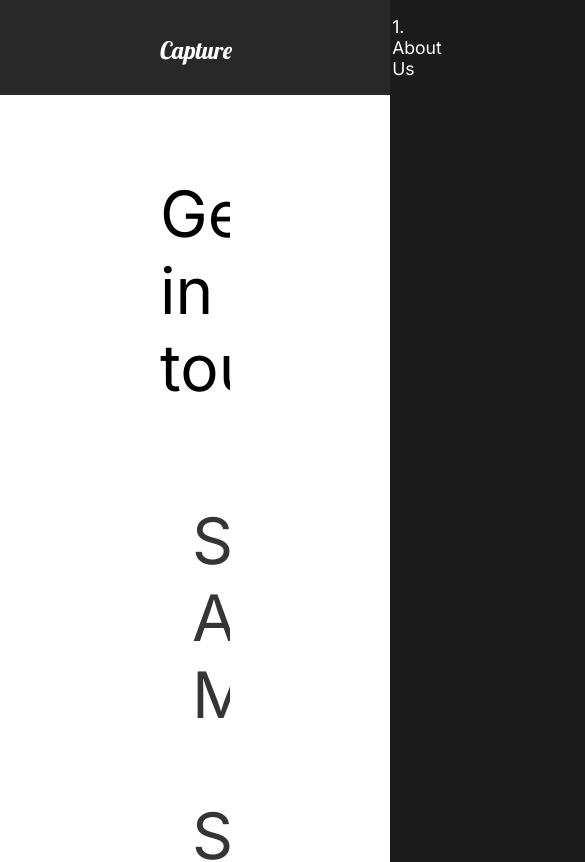
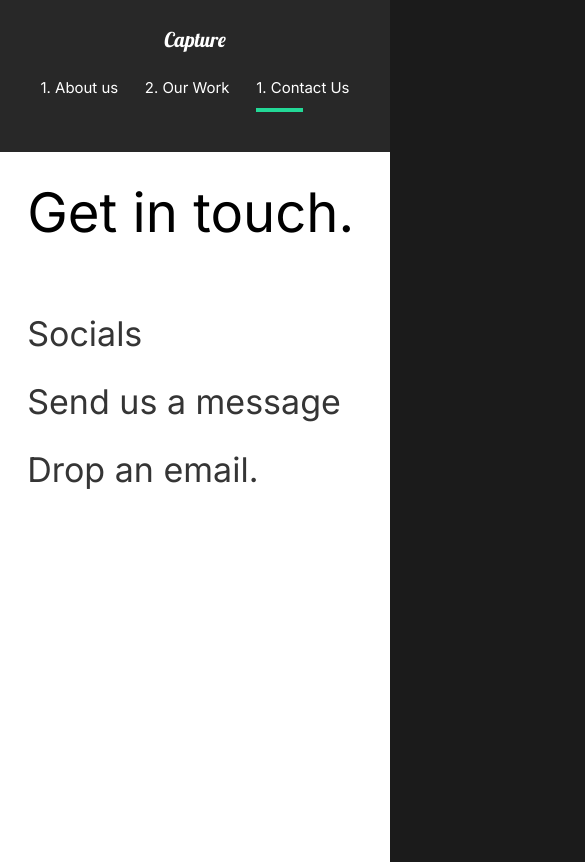
Before and after one commit to jsilva23/capture, a React (Create React App) app: page /contact in a window 390 px wide. Shown: the top 862 px of the page, 585 px wide, since content can reach past the window. Built offline with nearby package versions, Linux system fonts and the light colour scheme.

Commit message:
19. media queries and final project

```diff
--- a/src/App.js
+++ b/src/App.js
@@ -12,12 +12,12 @@ import { Switch, Route, useLocation } from "react-router-dom";
 import { AnimatePresence } from "framer-motion";
 
 function App() {
-
   const location = useLocation();
 
   return (
     <div className="App">
       <GlobalStyle />
+
       <Nav />
       <AnimatePresence exitBeforeEnter>
         <Switch location={location} key={location.pathname}>
--- a/src/components/GlobalStyle.js
+++ b/src/components/GlobalStyle.js
@@ -5,6 +5,12 @@ const GlobalStyle = createGlobalStyle`
         margin: 0;
         padding: 0;
         box-sizing: border-box;
+    }
+
+    html{
+        @media (max-width: 1500px) {
+            font-size: 85%;
+        }
     }
 
     body {
@@ -59,5 +65,4 @@ const GlobalStyle = createGlobalStyle`
     }
 `;
 
-
 export default GlobalStyle;
--- a/src/components/Nav.js
+++ b/src/components/Nav.js
@@ -1,7 +1,11 @@
-import Styled from "styled-components";
-import { Link } from "react-router-dom";
+import React from 'react';
+import styled from 'styled-components';
+import { Link, useHistory } from 'react-router-dom';
+import { motion } from 'framer-motion';
 
 const Nav = () => {
+  const history = useHistory();
+  const activePath = history.location.pathname;
   return (
     <StyledNav>
       <h1>
@@ -11,46 +15,86 @@ const Nav = () => {
       </h1>
       <ul>
         <li>
-          <Link to="/">1. About Us</Link>
+          <Link to="/">1. About us</Link>
+          <Line
+            transition={{ duration: 0.75 }}
+            initial={{ width: '0%' }}
+            animate={{ width: activePath === '/' ? '50%' : '0%' }}
+          />
         </li>
         <li>
           <Link to="/work">2. Our Work</Link>
+          <Line
+            transition={{ duration: 0.75 }}
+            initial={{ width: '0%' }}
+            animate={{ width: activePath === '/work' ? '50%' : '0%' }}
+          />
         </li>
         <li>
-          <Link to="/contact">3. Contact Us</Link>
+          <Link to="/contact">1. Contact Us</Link>
+          <Line
+            transition={{ duration: 0.75 }}
+            initial={{ width: '0%' }}
+            animate={{ width: activePath === '/contact' ? '50%' : '0%' }}
+          />
         </li>
       </ul>
     </StyledNav>
   );
 };
 
-const StyledNav = Styled.div`
+const StyledNav = styled.nav`
   min-height: 10vh;
+  display: flex;
   margin: auto;
-    display: flex;
   justify-content: space-between;
   align-items: center;
+  background: #282828;
   padding: 1rem 10rem;
-    background: #282828;
-    a {
-        color: white;
-        text-decoration: none;
-    }
+  position: sticky;
+  top: 0;
+  z-index: 10;
 
   ul {
     display: flex;
     list-style: none;
   }
-
+  li {
+    padding-left: 10rem;
+    position: relative;
+  }
+  a {
+    color: white;
+    text-decoration: none;
+  }
   #logo {
     font-size: 1.5rem;
-        font-family: "Lobster", cursive;
+    font-family: 'Lobster', cursive;
     font-weight: lighter;
   }
+  @media (max-width: 1500px) {
+    flex-direction: column;
+    padding: 2rem 0rem;
+    ul {
+      padding: 2rem;
+      justify-content: space-around;
+      width: 100%;
+      li {
+        padding: 0;
+      }
+    }
+  }
+`;
 
-    li {
-        position: relative;
-        padding-left: 10rem;
+const Line = styled(motion.div)`
+  height: 0.3rem;
+  background: #23d997;
+  width: 5%;
+  position: absolute;
+  bottom: -80%;
+  left: 60%;
+  @media (max-width: 1500px) {
+    left: 0%;
   }
 `;
 
--- /dev/null
+++ b/src/components/ScrollTop.js
@@ -0,0 +1,21 @@
+import { useEffect } from 'react';
+import { useLocation } from 'react-router-dom';
+
+const ScrollTop = () => {
+  const { pathname } = useLocation();
+
+  useEffect(() => {
+    try {
+      window.scroll({
+        top: 0,
+        left: 0,
+      });
+    } catch (error) {
+      window.scrollTo(0, 0);
+    }
+  }, [pathname]);
+
+  return null;
+};
+
+export default ScrollTop;
--- a/src/components/ServicesSection.js
+++ b/src/components/ServicesSection.js
@@ -75,11 +75,20 @@ const Services = Styled(About)`
     width: 70%;
     padding: 2rem 0rem 4rem 0rem;
   }
+
+  @media (max-width: 1500px) {
+    display: block;
+    padding: 2rem 2rem;
+  }
 `;
 
 const Cards = Styled.div`
   display: flex;
   flex-wrap: wrap;
+
+  @media (max-width: 1500px) {
+    justify-content: center;
+  }
 `;
 
 const Card = Styled.div`
@@ -96,6 +105,12 @@ const Card = Styled.div`
       padding: 1rem;
     }
   }
+
+  @media (max-width: 1500px) {
+    display: flex;
+    flex-direction: column;
+    align-items: center;
+  }
 `;
 
 export default ServicesSection;
--- a/src/components/Toggle.js
+++ b/src/components/Toggle.js
@@ -1,16 +1,24 @@
-import { useState } from "react";
-import { motion } from "framer-motion";
+import React, { useState } from 'react';
+import { motion } from 'framer-motion';
+import styled from 'styled-components';
 
-const Toggle = ({ title, children }) => {
+const Toggle = ({ children, title }) => {
   const [toggle, setToggle] = useState(false);
 
   return (
-    <motion.div layout className="question" onClick={() => setToggle(!toggle)}>
+    <StyledToggle layout onClick={() => setToggle(!toggle)}>
       <motion.h4 layout>{title}</motion.h4>
-      {toggle ? children : ""}
+      {toggle ? children : ''}
       <div className="faq-line"></div>
-    </motion.div>
+    </StyledToggle>
   );
 };
 
+const StyledToggle = styled(motion.div)`
+  cursor: pointer;
+  h4 {
+    padding: 2rem 0rem;
+  }
+`;
+
 export default Toggle;
--- a/src/pages/AboutUs.js
+++ b/src/pages/AboutUs.js
@@ -1,16 +1,24 @@
 import AboutSection from "../components/AboutSection";
 import FaqSection from "../components/FaqSection";
-import ServicesSection from "../components/ServicesSection"
+import ServicesSection from "../components/ServicesSection";
 //Animation
 import { motion } from "framer-motion";
 import { pageAnimation } from "../animation";
 
+import ScrollTop from "../components/ScrollTop";
+
 const AboutUs = () => {
   return (
-    <motion.div variants={pageAnimation} exit="exit" initial="hidden" animate="show">
+    <motion.div
+      variants={pageAnimation}
+      exit="exit"
+      initial="hidden"
+      animate="show"
+    >
       <AboutSection />
       <ServicesSection />
       <FaqSection />
+      <ScrollTop />
     </motion.div>
   );
 };
--- a/src/pages/ContactUs.js
+++ b/src/pages/ContactUs.js
@@ -1,42 +1,41 @@
+import React from 'react';
+import styled from 'styled-components';
 //Animation
-import { motion } from "framer-motion";
-import { pageAnimation, titleAnim } from "../animation";
-import Styles from "styled-components";
+import { motion } from 'framer-motion';
+import { pageAnimation, titleAnim } from '../animation';
 
 const ContactUs = () => {
   return (
     <ContactStyle
+      style={{ background: '#fff' }}
       variants={pageAnimation}
       exit="exit"
       initial="hidden"
       animate="show"
-      style={{ background: "#fff" }}
     >
       <Title>
         <Hide>
-          <motion.h2 variants={titleAnim}>Get in touch</motion.h2>
+          <motion.h2 variants={titleAnim}>Get in touch.</motion.h2>
         </Hide>
+        <div className="line2"></div>
       </Title>
-
       <div>
         <Hide>
           <Social variants={titleAnim}>
             <Circle />
-            <h2>Send Us A Message</h2>
+            <h2>Socials</h2>
           </Social>
         </Hide>
-
         <Hide>
           <Social variants={titleAnim}>
             <Circle />
-            <h2>Send An Email</h2>
+            <h2>Send us a message</h2>
           </Social>
         </Hide>
-
         <Hide>
           <Social variants={titleAnim}>
             <Circle />
-            <h2>Social Media</h2>
+            <h2>Drop an email.</h2>
           </Social>
         </Hide>
       </div>
@@ -44,34 +43,44 @@ const ContactUs = () => {
   );
 };
 
-const ContactStyle = Styles(motion.div)`
+const Hide = styled.div`
+  overflow: hidden;
+`;
+
+const ContactStyle = styled(motion.div)`
   padding: 5rem 10rem;
   color: #353535;
-  min-height: 100vh;
+  min-height: 90vh;
+  @media (max-width: 1500px) {
+    padding: 2rem;
+    font-size: 1rem;
+  }
 `;
-
-const Title = Styles.div`
+const Title = styled.div`
   margin-bottom: 4rem;
   color: black;
 `;
-
-const Hide = Styles.div`
-  overflow: hidden;
+const Circle = styled.div`
+  border-radius: 50%;
+  width: 5rem;
+  height: 5rem;
+  background: #353535;
+  @media (max-width: 1500px) {
+    display: none;
+  }
 `;
 
-const Circle = Styles.div`
-  border-radius: 50%;
-  width: 3rem;
-  height: 3rem;
-  background: #353535;
-`;
-
-const Social = Styles(motion.div)`
+const Social = styled(motion.div)`
   display: flex;
   align-items: center;
-
   h2 {
     margin: 2rem;
+  }
+  @media (max-width: 1500px) {
+    h2 {
+      margin: 1rem 0rem;
+      font-size: 2.5rem;
+    }
   }
 `;
 
--- a/src/pages/MovieDetail.js
+++ b/src/pages/MovieDetail.js
@@ -5,7 +5,6 @@ import { MovieState } from "../movieState";
 //Animation
 import { motion } from "framer-motion";
 import { pageAnimation } from "../animation";
-
 
 const MovieDetail = () => {
   const history = useHistory();
@@ -22,7 +21,12 @@ const MovieDetail = () => {
   return (
     <>
       {movie && (
-        <Details variants={pageAnimation} exit="exit" initial="hidden" animate="show">
+        <Details
+          variants={pageAnimation}
+          exit="exit"
+          initial="hidden"
+          animate="show"
+        >
           <HeadLine>
             <h2>{movie.title}</h2>
             <img src={movie.mainImg} alt={movie.title} />
@@ -30,12 +34,16 @@ const MovieDetail = () => {
 
           <Awards>
             {movie.awards.map((award) => (
-              <Award title={award.title} description={award.description} key={award.title} />
+              <Award
+                title={award.title}
+                description={award.description}
+                key={award.title}
+              />
             ))}
           </Awards>
 
           <ImageDisplay>
-              <img src={movie.secondaryImg} alt="" />
+            <img src={movie.secondaryImg} alt="" />
           </ImageDisplay>
         </Details>
       )}
@@ -73,6 +81,11 @@ const Awards = Styled.div`
     display: flex;
     align-items: center;
     justify-content: space-around;
+
+    @media (max-width: 1500px) {
+    display: block;
+    margin: 2rem 2rem;
+  }
 `;
 
 const AwardStyle = Styled.div`
@@ -102,10 +115,10 @@ const ImageDisplay = Styled.div`
         height: 100vh;
         object-fit: cover;
     }
-`
+`;
 
 //Award component
-const Award = ({title, description}) => {
+const Award = ({ title, description }) => {
   return (
     <AwardStyle>
       <h3>{title}</h3>
--- a/src/pages/OurWork.js
+++ b/src/pages/OurWork.js
@@ -15,6 +15,8 @@ import {
   photoAnim,
   lineAnim,
 } from "../animation";
+
+import ScrollTop from "../components/ScrollTop";
 
 const OurWork = () => {
   const [element, controls] = useScroll();
@@ -62,6 +64,7 @@ const OurWork = () => {
           <motion.img src={goodtimes} alt="Good times" />
         </Link>
       </Movie>
+      <ScrollTop />
     </Work>
   );
 };
@@ -73,6 +76,10 @@ const Work = Styled(motion.div)`
 
     h2 {
         padding: 1rem 0rem;
+    }
+
+    @media (max-width: 1500px) {
+    padding: 2rem 2rem;
     }
 `;
 
--- a/src/styles.js
+++ b/src/styles.js
@@ -8,6 +8,11 @@ export const About = Styled(motion.div)`
   justify-content: space-between;
   padding: 5rem 10rem;
   color: white;
+  @media (max-width: 1500px) {
+    display: block;
+    padding: 2rem 2rem;
+    text-align: center;
+  }
 `;
 
 export const Description = Styled.div`
@@ -17,6 +22,13 @@ export const Description = Styled.div`
 
   h2 {
     font-weight: lighter;
+  }
+
+  @media (max-width: 1500px) {
+    padding: 0;
+    button {
+      margin: 2rem 0rem 5rem 0rem;
+    }
   }
 `;
 
@@ -31,6 +43,12 @@ export const Image = Styled.div`
     object-fit: cover;
   }
 
+  @media (max-width: 1500px) {
+    img {
+      width: 100%;
+    }
+  }
+
 `;
 
 export const Hide = Styled.div`
```
Lines whose indentation alone changed are shown as unchanged.
